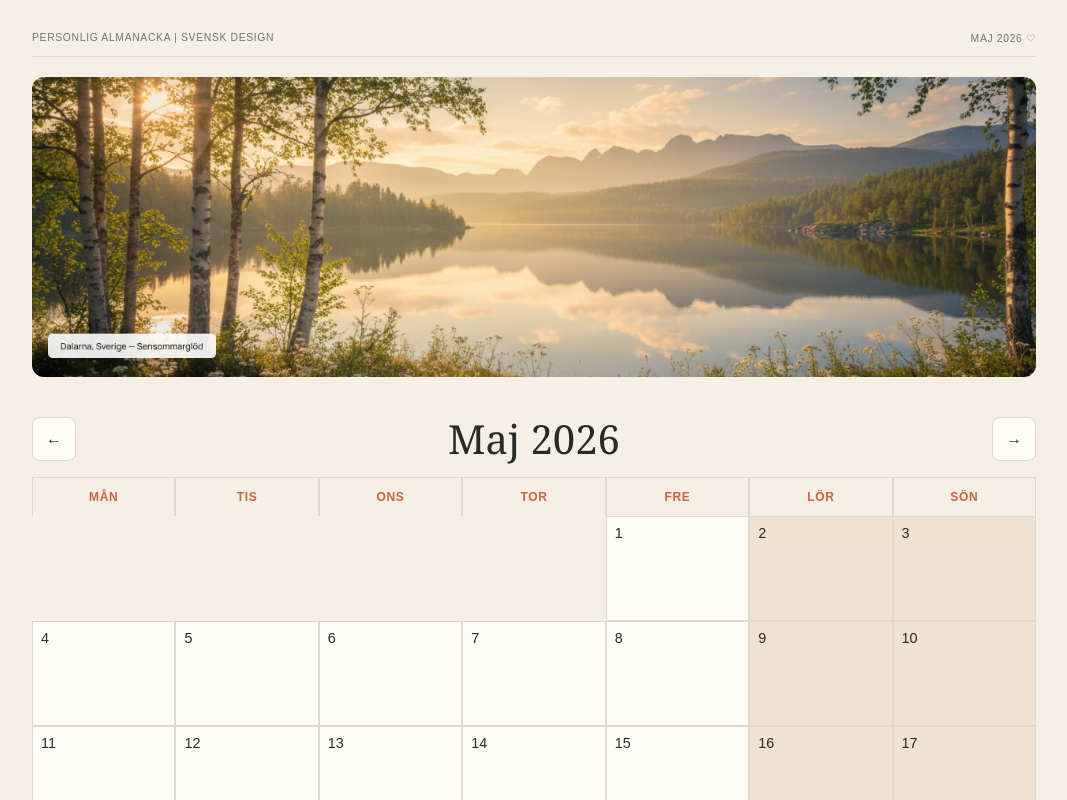
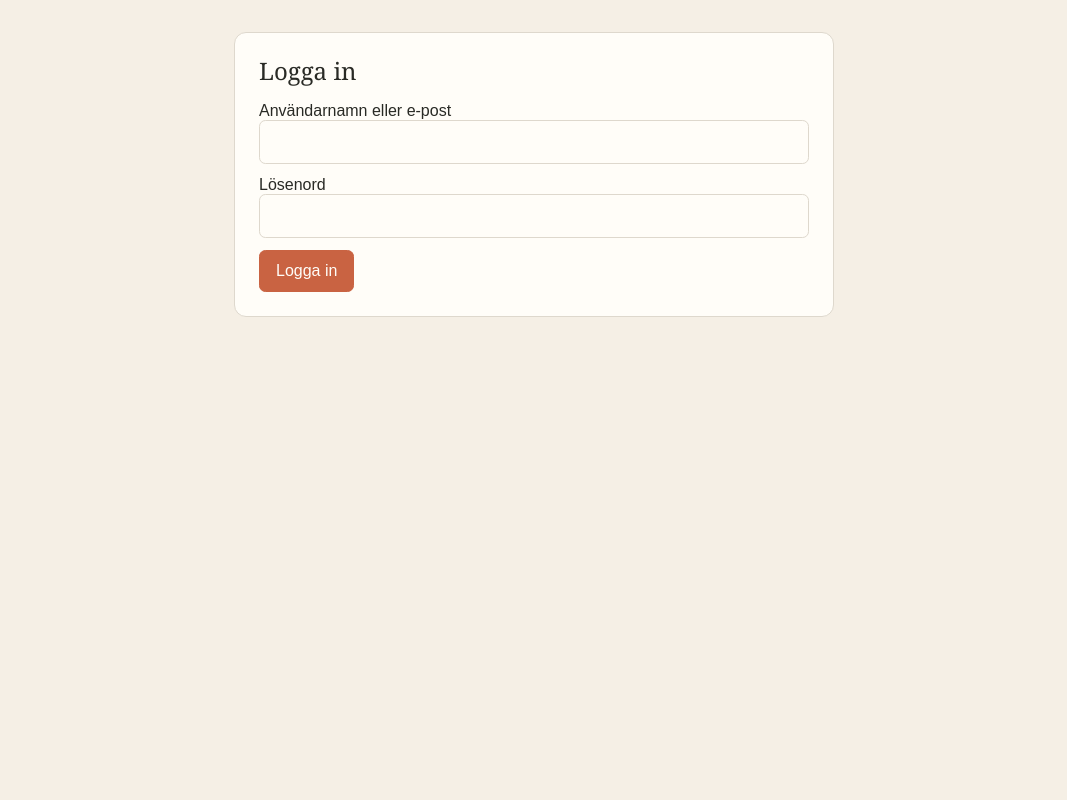
Before and after one commit to AngelaRaven84/Calendar, a React (Vite) app: page / in a window 1280 px wide. Shown: the top 800 px of the page, without its empty margins (106-1173 px from the left). Built offline with nearby package versions, Linux system fonts and the light colour scheme.

Commit message:
Lägg till inloggningsformulär och autentisering via API

```diff
--- /dev/null
+++ b/src/Api/auth.js
@@ -0,0 +1,23 @@
+export const login = async (identifier, password) => {
+	const apiUrl = import.meta.env.VITE_API_URL;
+
+	if (!apiUrl) {
+		throw new Error('API-adressen saknas');
+	}
+
+	const response = await fetch(`${apiUrl.replace(/\/$/, '')}/login`, {
+		method: 'POST',
+		headers: {
+			'Content-Type': 'application/json',
+		},
+		body: JSON.stringify({ identifier, password }),
+	});
+
+	const data = await response.json();
+
+	if (!response.ok) {
+		throw new Error(data.message ?? 'Inloggningen misslyckades');
+	}
+
+	return data;
+};
--- /dev/null
+++ b/src/Components/LoginForm/LoginForm.jsx
@@ -0,0 +1,58 @@
+import { useState } from 'react';
+import { login } from '../../Api/auth';
+
+function LoginForm({ onLogin }) {
+	const [identifier, setIdentifier] = useState('');
+	const [password, setPassword] = useState('');
+	const [error, setError] = useState('');
+	const [isLoading, setIsLoading] = useState(false);
+
+	const handleSubmit = async (event) => {
+		event.preventDefault();
+		setError('');
+		setIsLoading(true);
+
+		try {
+			const data = await login(identifier, password);
+			onLogin(data.accessToken);
+		} catch (error) {
+			setError(error.message);
+		} finally {
+			setIsLoading(false);
+		}
+	};
+
+	return (
+		<form className='event-form' onSubmit={handleSubmit}>
+			<h2>Logga in</h2>
+
+			<label htmlFor='login-identifier'>Användarnamn eller e-post</label>
+			<input
+				id='login-identifier'
+				type='text'
+				autoComplete='username'
+				value={identifier}
+				onChange={(event) => setIdentifier(event.target.value)}
+				required
+			/>
+
+			<label htmlFor='login-password'>Lösenord</label>
+			<input
+				id='login-password'
+				type='password'
+				autoComplete='current-password'
+				value={password}
+				onChange={(event) => setPassword(event.target.value)}
+				required
+			/>
+
+			{error && <p role='alert'>{error}</p>}
+
+			<button type='submit' disabled={isLoading}>
+				{isLoading ? 'Loggar in...' : 'Logga in'}
+			</button>
+		</form>
+	);
+}
+
+export default LoginForm;
--- a/src/Pages/Home/Home.jsx
+++ b/src/Pages/Home/Home.jsx
@@ -1,11 +1,16 @@
+import { useState } from 'react';
 import Calendar from '../../Components/Calendar/Calendar';
+import LoginForm from '../../Components/LoginForm/LoginForm';
 import './home.css';
 
 export function Home() {
+	const [accessToken, setAccessToken] = useState('');
+
 	return (
 		<main>
-			<Calendar />
+			{accessToken ? <Calendar /> : <LoginForm onLogin={setAccessToken} />}
 		</main>
 	);
 }
+
 export default Home;
```
